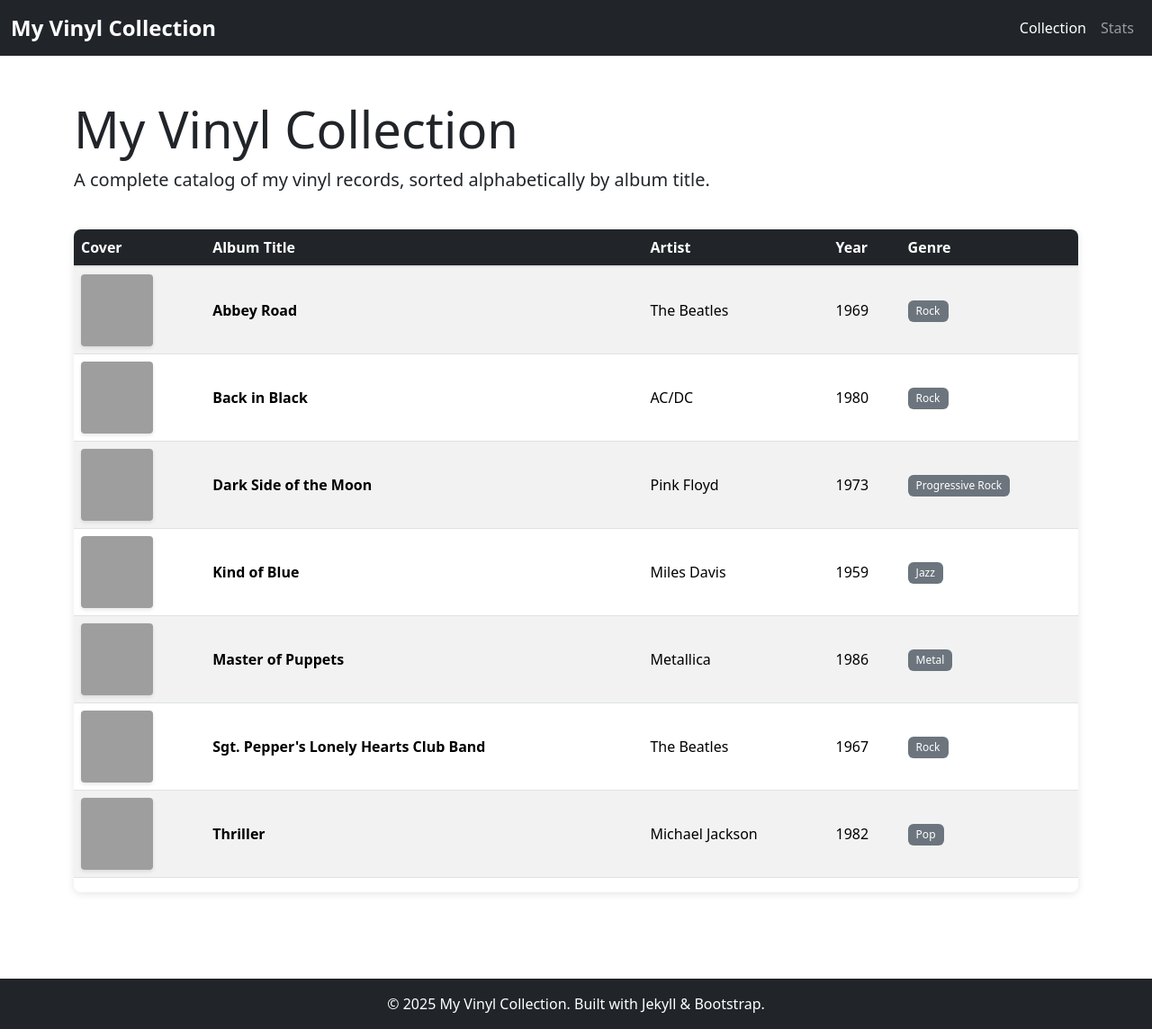
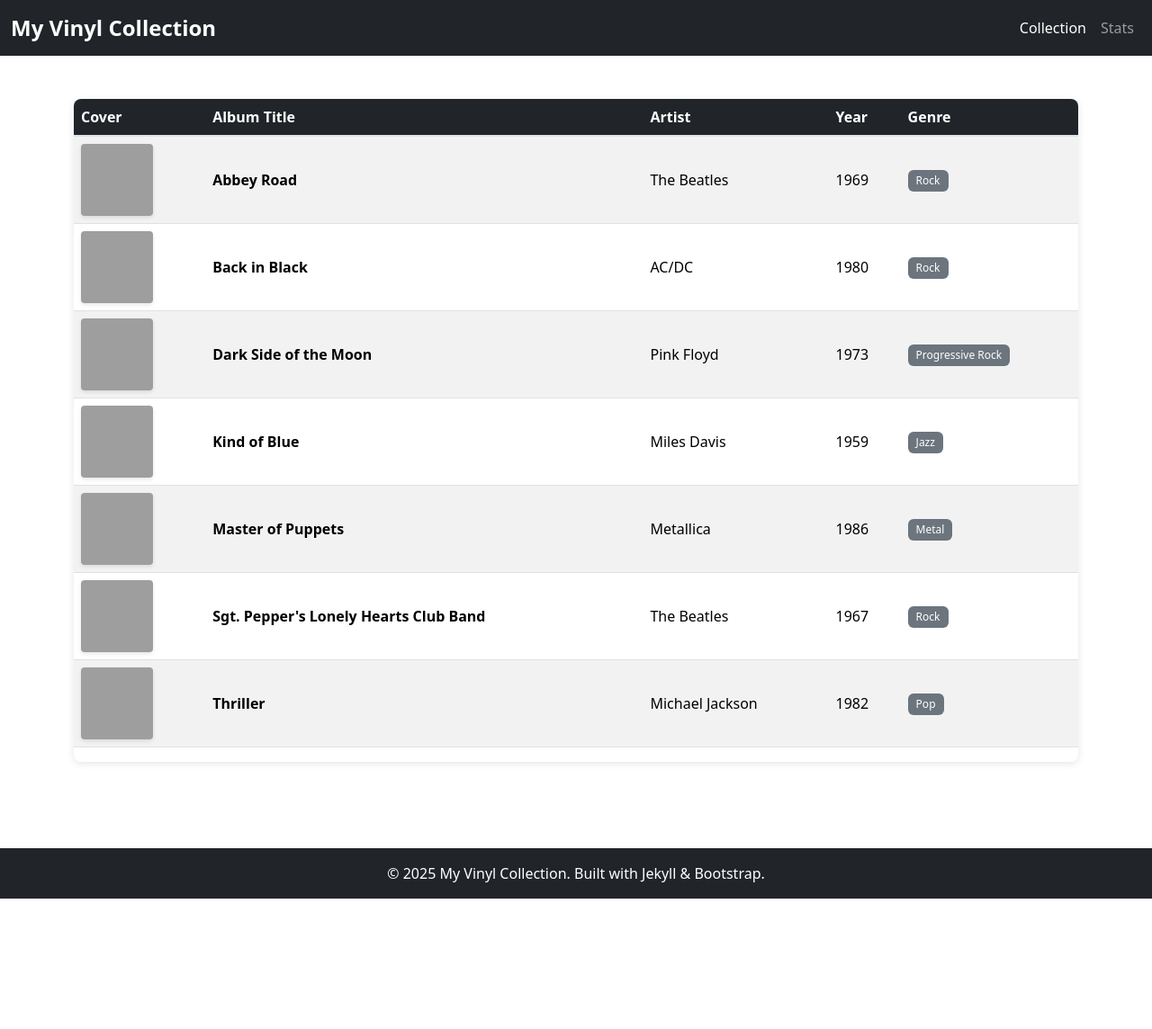
Before and after one commit to evankrocker/evankrocker.github.io, a Jekyll site: the page built from index.html, in a window 1280 px wide, cut to the strip 0-1144 px from the top of the page. Shown: the whole strip at 90% size. Built offline with Jekyll 4.4.1, drawn with Linux system fonts in a browser that asks for light colours; after the commit the page ends 999 px from its top, so only the background shows below that; grey boxes are pictures that could not be loaded.

Commit message:
Update index.html

```diff
--- a/index.html
+++ b/index.html
@@ -3,12 +3,12 @@
 title: Vinyl Collection
 ---
 
-<div class="row mb-4">
+<!--<div class="row mb-4">
     <div class="col">
         <h1 class="display-4">My Vinyl Collection</h1>
         <p class="lead">A complete catalog of my vinyl records, sorted alphabetically by album title.</p>
     </div>
-</div>
+</div>-->
 
 <div class="row">
     <div class="col">
```
